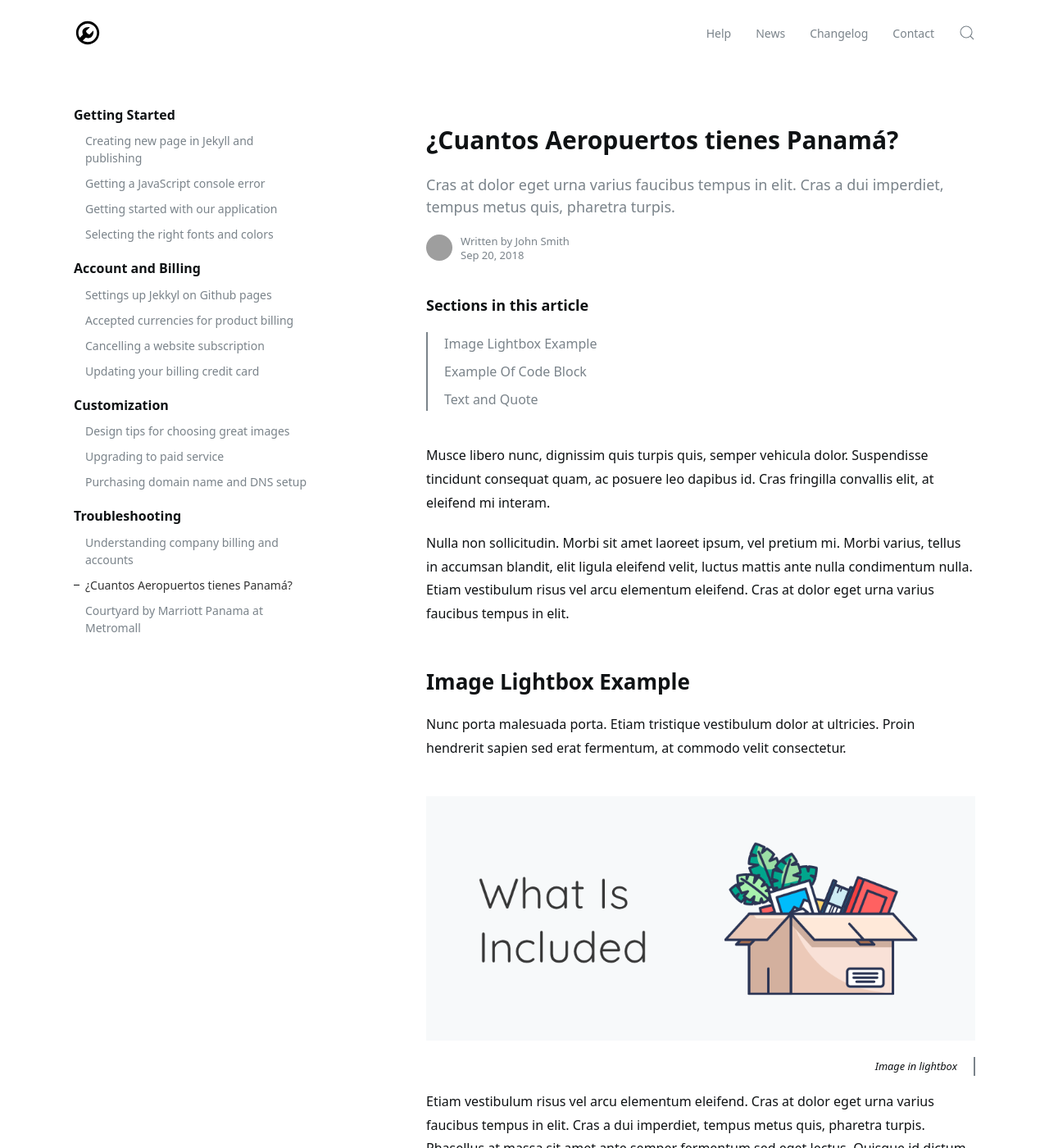
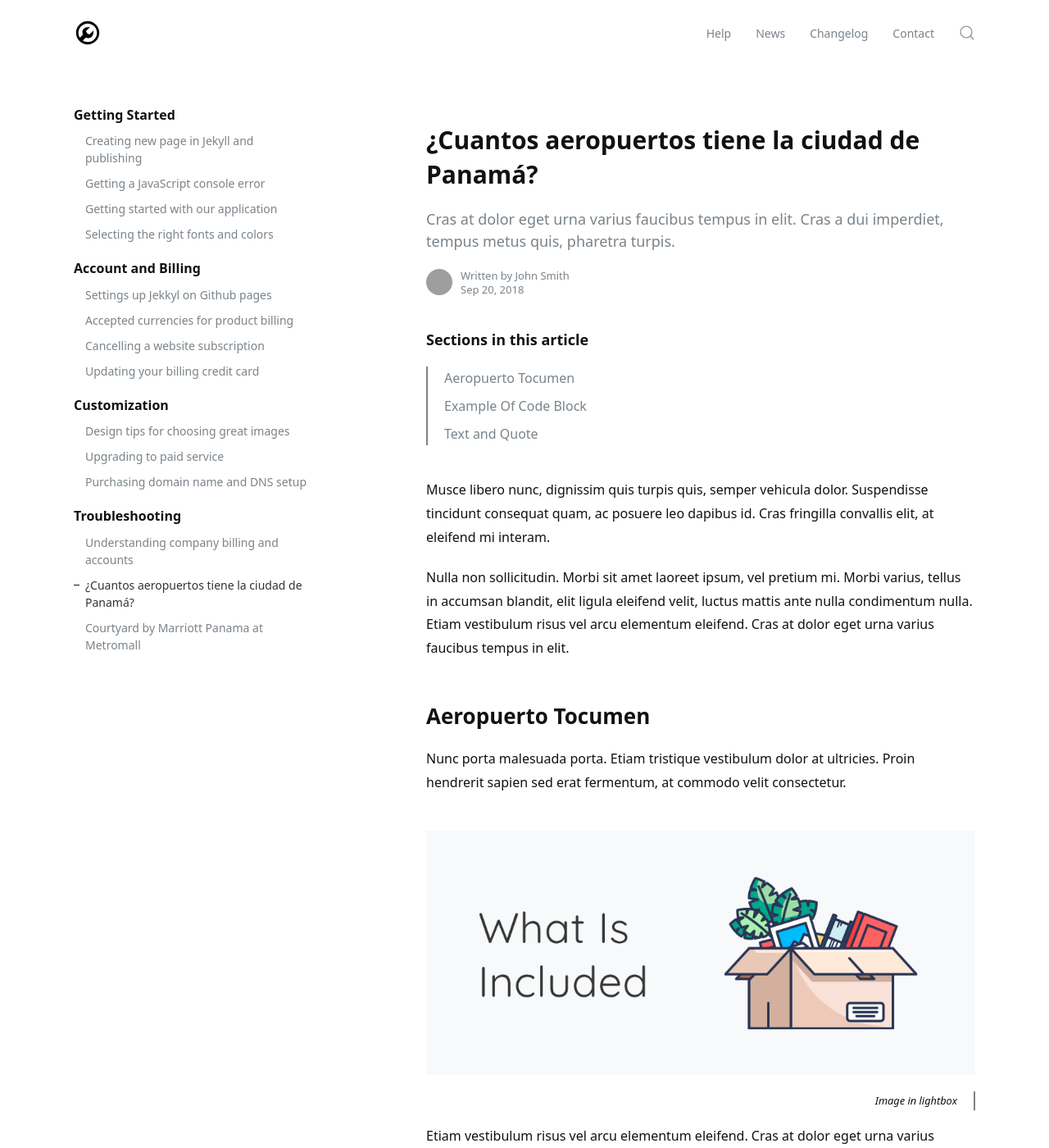
Before and after one commit to jelmii/jelmii.github.io, a Jekyll site: the page built from _docs/collections.md, in a window 1280 px wide and 1400 px high. Shown: the whole window at 82% size. Built offline with Jekyll 4.4.1, drawn with Linux system fonts in a browser that asks for light colours; grey boxes are pictures that could not be loaded.

Commit message:
Update collections.md

```diff
--- a/_docs/collections.md
+++ b/_docs/collections.md
@@ -1,6 +1,6 @@
 ---
 layout: doc
-title: ¿Cuantos Aeropuertos tienes Panamá?
+title: ¿Cuantos aeropuertos tiene la ciudad de Panamá?
 subtitle: Cras at dolor eget urna varius faucibus tempus in elit. Cras a dui imperdiet, tempus metus quis, pharetra turpis.
 author:
 tags: featured
@@ -15,7 +15,7 @@ Musce libero nunc, dignissim quis turpis quis, semper vehicula dolor. Suspendiss
 
 Nulla non sollicitudin. Morbi sit amet laoreet ipsum, vel pretium mi. Morbi varius, tellus in accumsan blandit, elit ligula eleifend velit, luctus mattis ante nulla condimentum nulla. Etiam vestibulum risus vel arcu elementum eleifend. Cras at dolor eget urna varius faucibus tempus in elit.
 
-## Image Lightbox Example
+## Aeropuerto Tocumen
 Nunc porta malesuada porta. Etiam tristique vestibulum dolor at ultricies. Proin hendrerit sapien sed erat fermentum, at commodo velit consectetur.
 
 {% include image.html img="image1.png" style="wide" lightbox="true" alt="Alt for image" caption="Image in lightbox" %}
```
